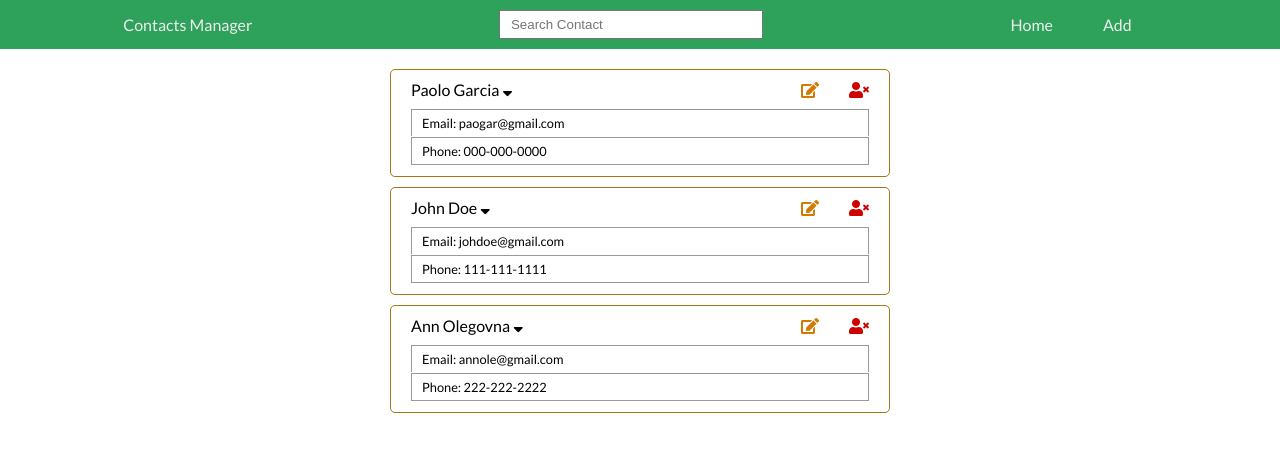
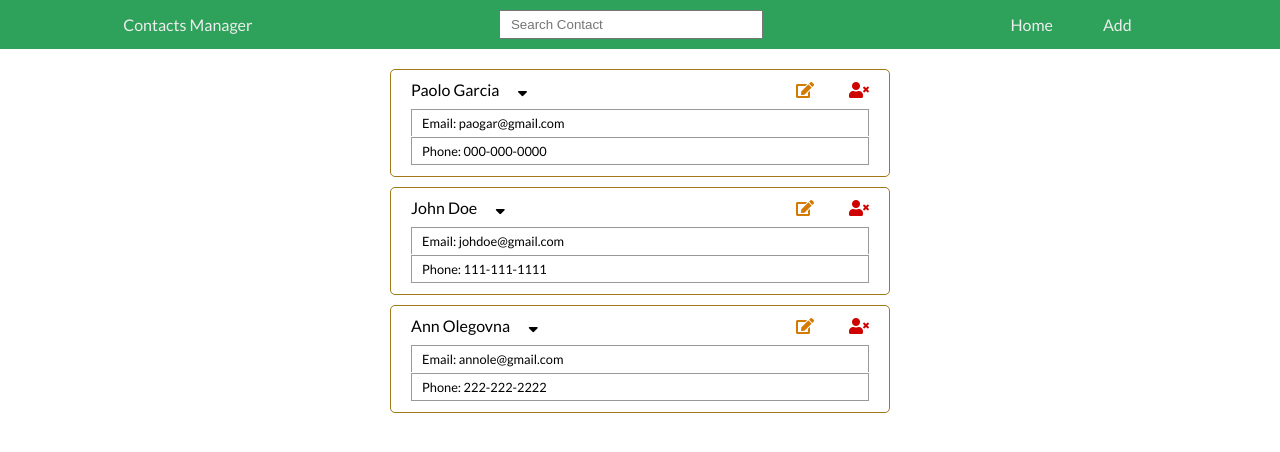
Before and after one commit to PaoloGarcia/manage-contacts, a React (Create React App) app: page / in a window 1280 px wide. Shown: the top 452 px of the page. Built offline with nearby package versions, Linux system fonts and the light colour scheme.

Commit message:
add margin to press-down icon button

```diff
--- a/src/components/Contacts/contact.css
+++ b/src/components/Contacts/contact.css
@@ -18,11 +18,16 @@
 }
 
 .contact-options-box i {
-    margin-left: 30px;
+    margin-left: 35px;
 }
 
 .contact-header i:hover {
     cursor: pointer;
+}
+
+.fa-sort-down {
+    margin-left: 10px;
+    padding: 0 5px;
 }
 
 .fa-edit {
```
